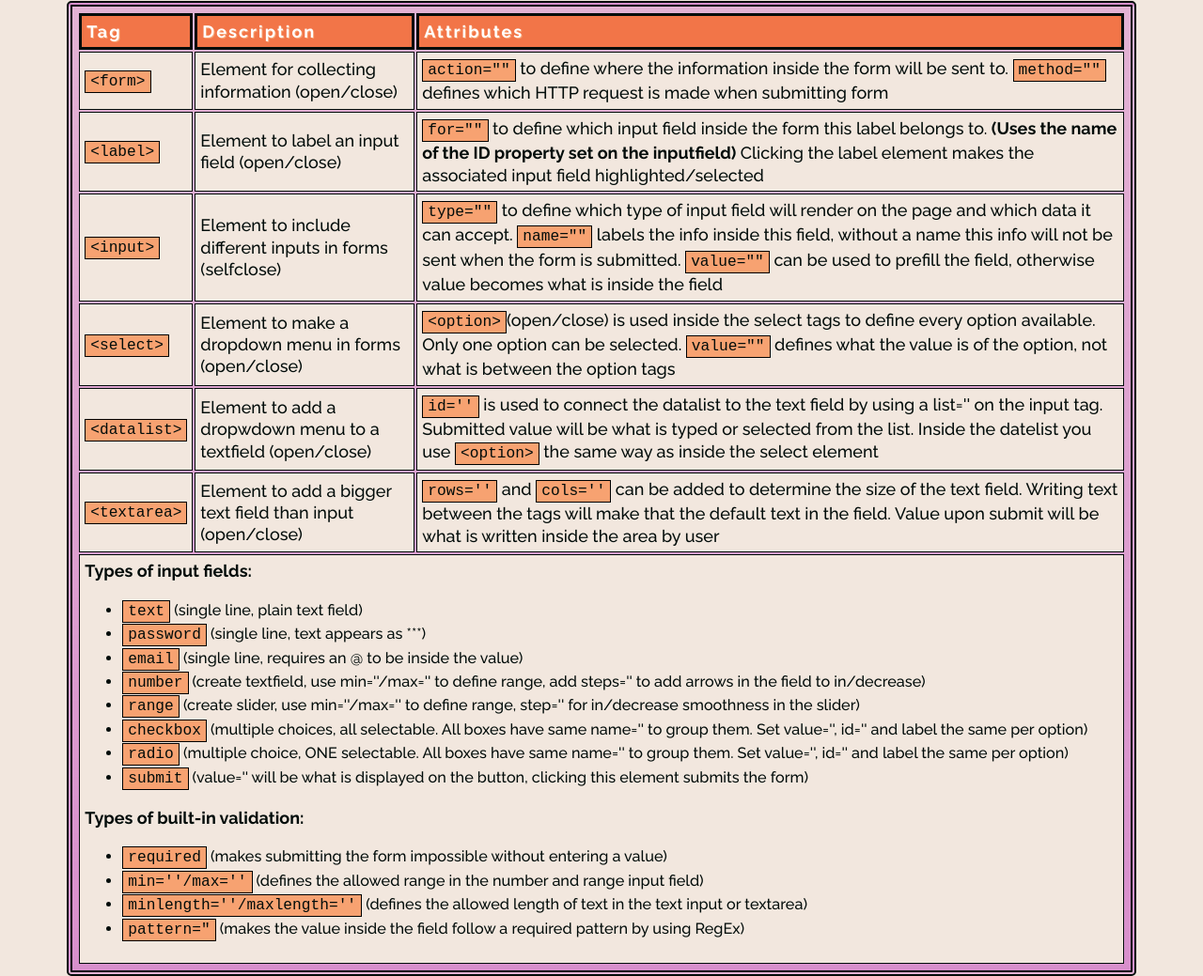
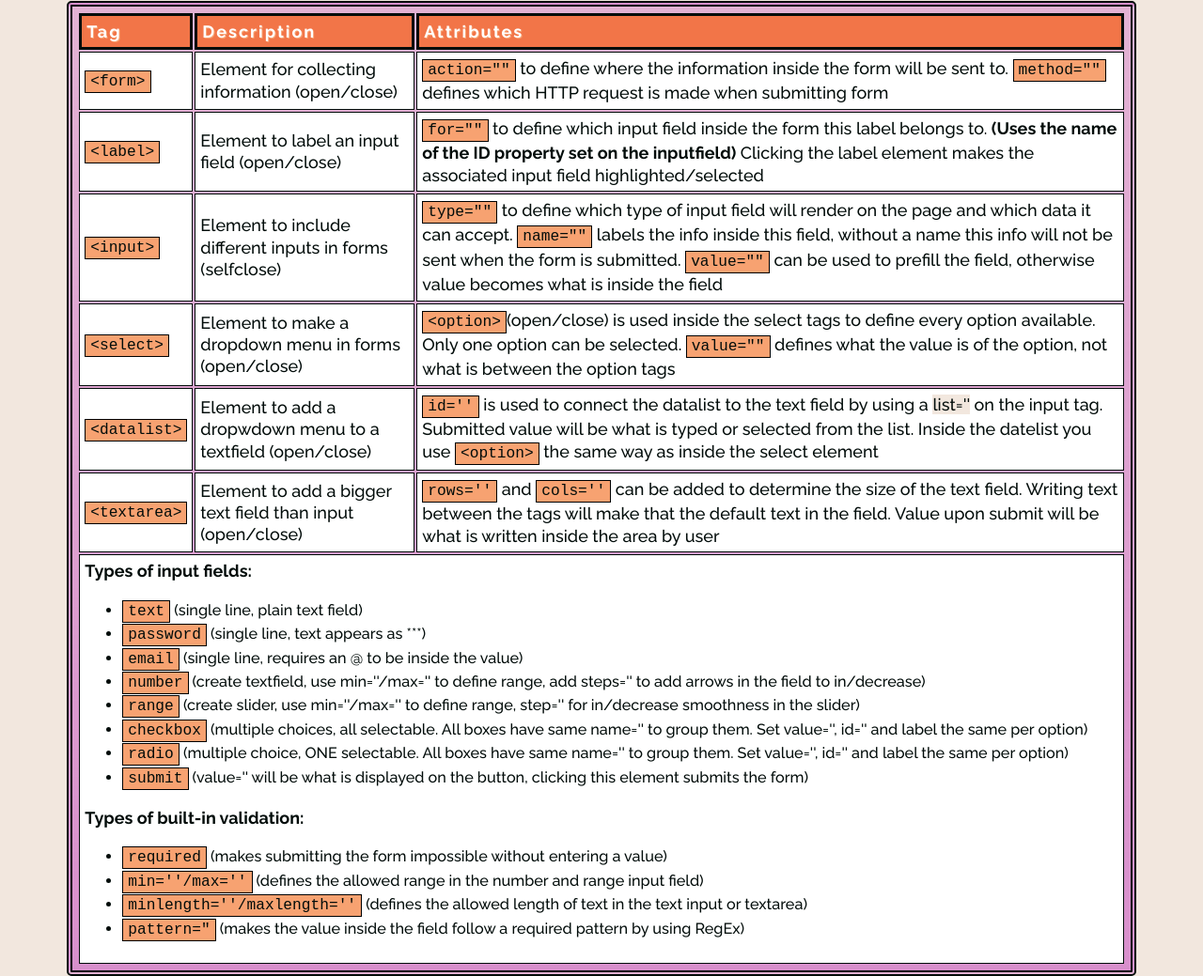
Before and after one commit to smolmies/html-css-cheatsheet-starting, a plain HTML site: page index.html in a window 1280 px wide. Shown: the part 1180-2219 px from the top of the page at 94% size. Drawn offline with Linux system fonts and the light colour scheme; a web font is replaced by a local one.

Commit message:
made table backgroundcolor lighter

```diff
--- a/index.html
+++ b/index.html
@@ -315,7 +315,7 @@
             </tr>
             <tr>
                 <td colspan="3">
-                    animation: <span class="code bold">[animation-name] [animation-duration] [animation-timing-function] [animation-delay] [animation-iteration-count] [animation-direction] [animation-fill-mode] [animation-play-state];</span>
+                    animation: <span class="code">[animation-name] [animation-duration] [animation-timing-function] [animation-delay] [animation-iteration-count] [animation-direction] [animation-fill-mode] [animation-play-state];</span>
                 </td>
             </tr>
         </tbody>
@@ -411,7 +411,7 @@
         <tbody>
             <tr>
                 <td colspan="2">
-                    <span class="code bold">@media only screen and (...)</span> extend query by adding <span class="code">and ( ... )</span><span class="italic"> { both features must be met }</span>
+                    <span class="code">@media only screen and (...)</span> extend query by adding <span class="code">and ( ... )</span><span class="italic"> { both features must be met }</span>
                     or <span class="code"> , ( ... ) </span><span class="italic"> { just one feature must be met }</span></span> </td>
             </tr>
             <tr>
--- a/resources/css/index.css
+++ b/resources/css/index.css
@@ -27,10 +27,19 @@ thead td{
 td {
    font-weight: 500;
    border: 1px solid rgba(2, 12, 10, 1);
-   background-color: rgba(242, 231, 222, 1);
+   background-color: rgb(255, 255, 255);
    padding: 5px 5px;
 }
 
 td li{
     font-size: 0.9rem;
+    background-color: transparent;
 }
+
+td ul{
+    background-color: transparent;
+}
+
+td .bold, td .italic{
+    background-color: transparent;
+}
```
